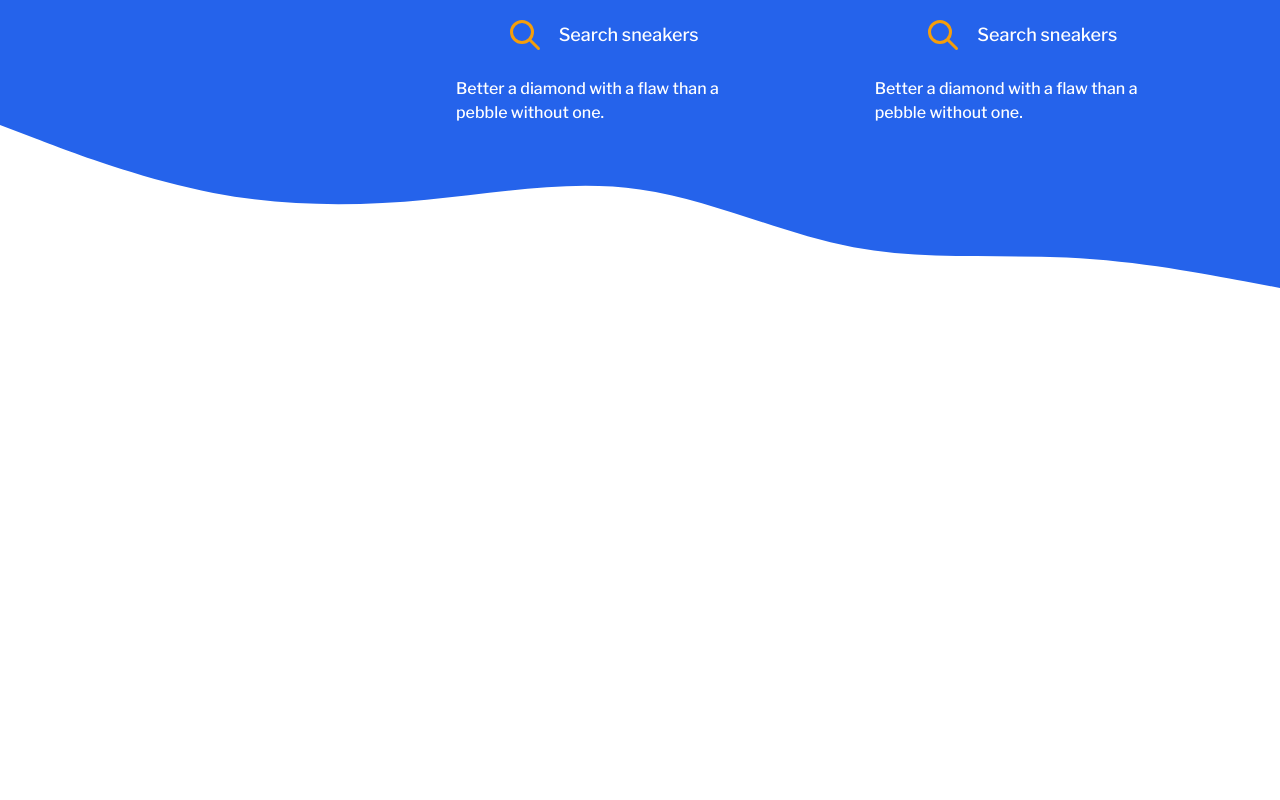
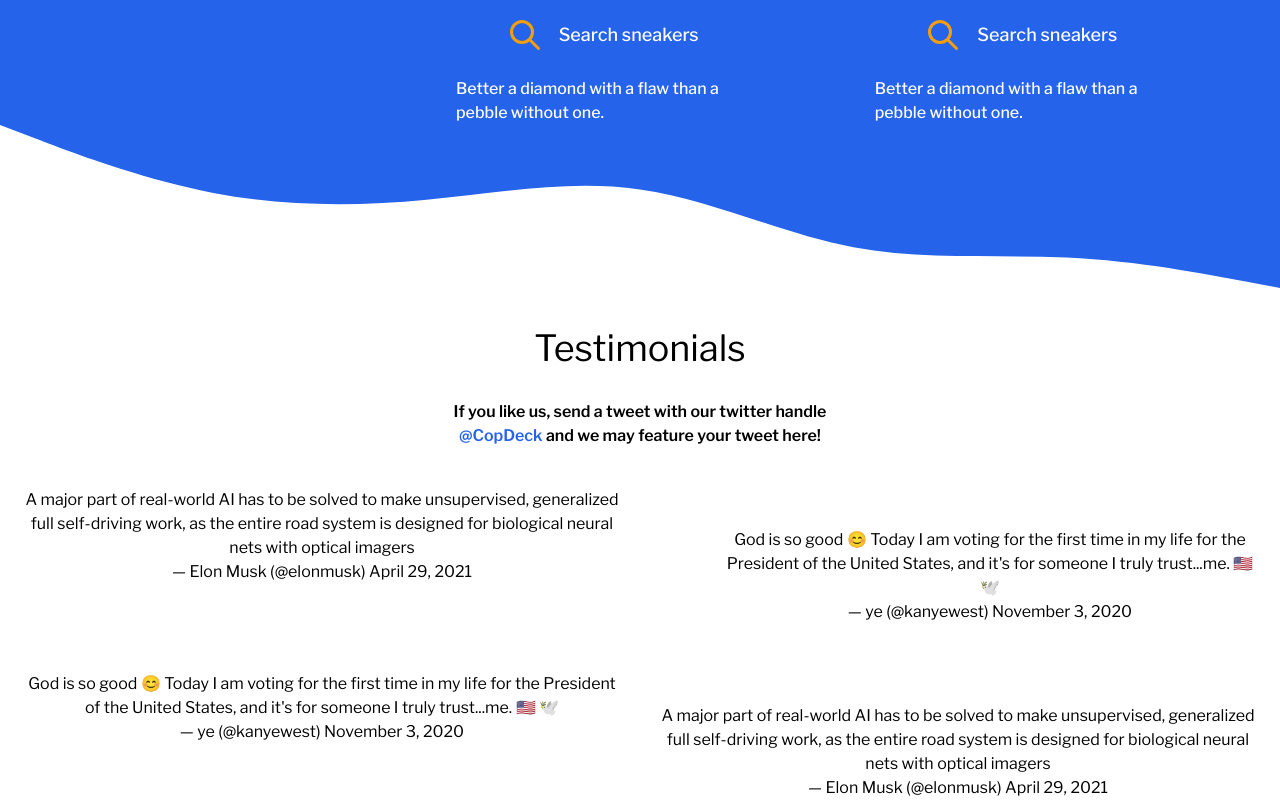
Before and after one commit to istvan-kreisz/copdeck-landing-page, a Next.js app: page / in a window 1280 px wide. Shown: the part 2117-2917 px from the top of the page. Before the commit the page ends 2405 px from the top, so only its background shows below. Built offline with nearby package versions, Linux system fonts and the light colour scheme.

Commit message:
added testimonials

```diff
--- a/pages/index.tsx
+++ b/pages/index.tsx
@@ -130,6 +130,92 @@ export default function Example() {
 					</div>
 					<img className="w-full" src="/images/wave2_o.svg" alt="" />
 				</section>
+				<section className="relative mt-10" id="testimonials">
+					<div className="container-default text-center mx-auto">
+						<h2 className="text-center mb-8 mt-0 text-3xl sm:text-4xl">Testimonials</h2>
+						<p className="text-center max-w-sm mx-auto font-semibold text-base">
+							If you like us, send a tweet with our twitter handle{' '}
+							<span className=" text-blue-600">@CopDeck</span> and we may feature your
+							tweet here!
+						</p>
+						<div className="grid grid-cols-1 md:grid-cols-2 gap-5 md:gap-10 mt-10">
+							<div>
+								<blockquote className="twitter-tweet tw-align-center">
+									<p lang="en" dir="ltr">
+										A major part of real-world AI has to be solved to make
+										unsupervised, generalized full self-driving work, as the
+										entire road system is designed for biological neural nets
+										with optical imagers
+									</p>
+									&mdash; Elon Musk (@elonmusk){' '}
+									<a href="https://twitter.com/elonmusk/status/1387901003664699392?ref_src=twsrc%5Etfw">
+										April 29, 2021
+									</a>
+								</blockquote>{' '}
+								<script
+									async
+									src="https://platform.twitter.com/widgets.js"
+									charSet="utf-8"
+								></script>
+							</div>
+							<div className="mt-10 ml-16">
+								<blockquote className="twitter-tweet tw-align-center">
+									<p lang="en" dir="ltr">
+										God is so good 😊 Today I am voting for the first time in my
+										life for the President of the United States, and it&#39;s
+										for someone I truly trust...me. 🇺🇸 🕊
+									</p>
+									&mdash; ye (@kanyewest){' '}
+									<a href="https://twitter.com/kanyewest/status/1323641120778145792?ref_src=twsrc%5Etfw">
+										November 3, 2020
+									</a>
+								</blockquote>{' '}
+								<script
+									async
+									src="https://platform.twitter.com/widgets.js"
+									charSet="utf-8"
+								></script>
+							</div>
+							<div className="mt-2">
+								<blockquote className="twitter-tweet tw-align-center">
+									<p lang="en" dir="ltr">
+										God is so good 😊 Today I am voting for the first time in my
+										life for the President of the United States, and it&#39;s
+										for someone I truly trust...me. 🇺🇸 🕊
+									</p>
+									&mdash; ye (@kanyewest){' '}
+									<a href="https://twitter.com/kanyewest/status/1323641120778145792?ref_src=twsrc%5Etfw">
+										November 3, 2020
+									</a>
+								</blockquote>{' '}
+								<script
+									async
+									src="https://platform.twitter.com/widgets.js"
+									charSet="utf-8"
+								></script>
+							</div>
+							<div className="mt-10">
+								<blockquote className="twitter-tweet tw-align-center">
+									<p lang="en" dir="ltr">
+										A major part of real-world AI has to be solved to make
+										unsupervised, generalized full self-driving work, as the
+										entire road system is designed for biological neural nets
+										with optical imagers
+									</p>
+									&mdash; Elon Musk (@elonmusk){' '}
+									<a href="https://twitter.com/elonmusk/status/1387901003664699392?ref_src=twsrc%5Etfw">
+										April 29, 2021
+									</a>
+								</blockquote>{' '}
+								<script
+									async
+									src="https://platform.twitter.com/widgets.js"
+									charSet="utf-8"
+								></script>
+							</div>
+						</div>
+					</div>
+				</section>
 			</main>
 		</div>
 	)
```
